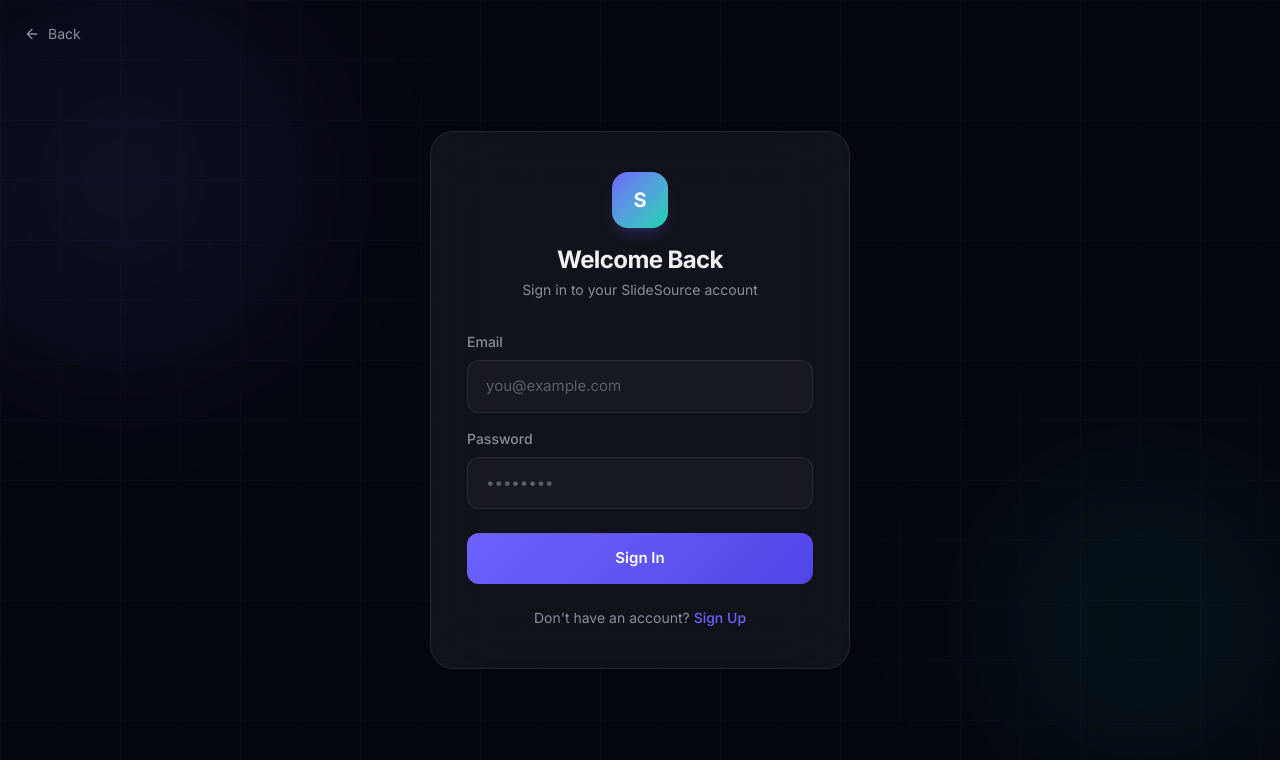
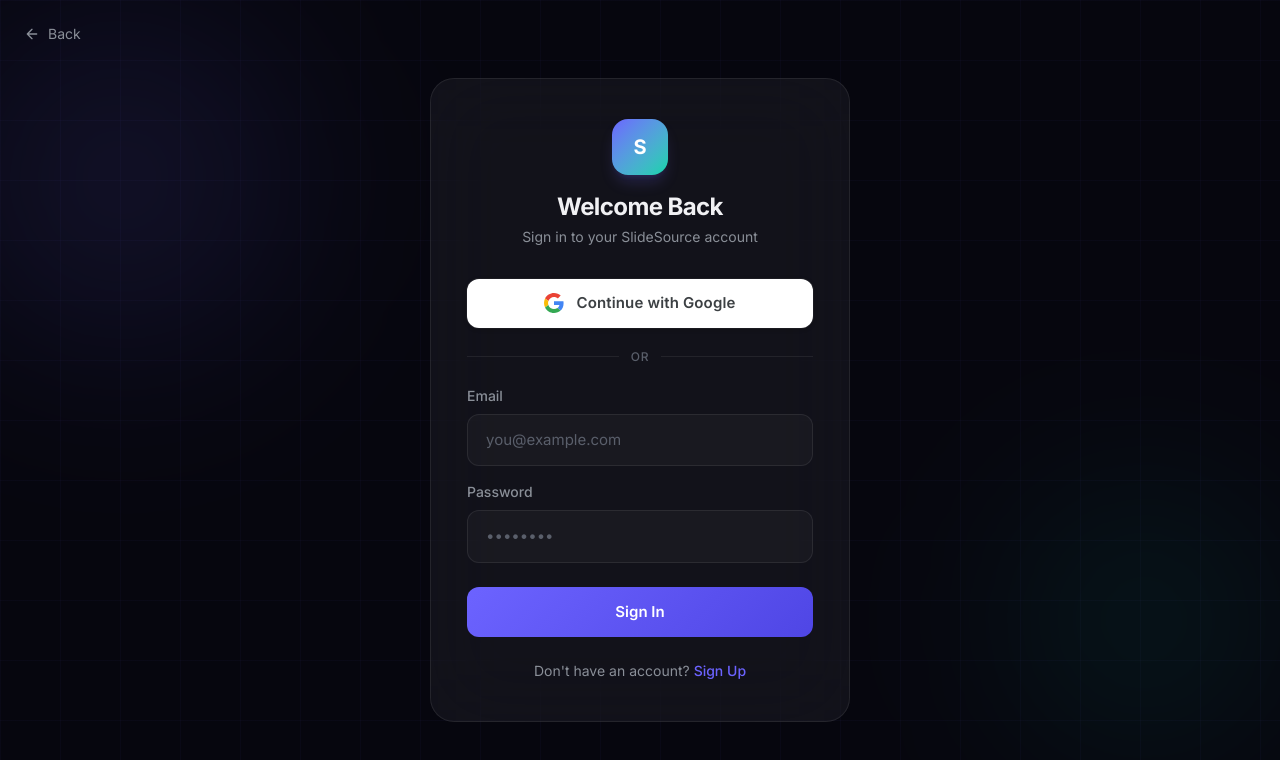
Before and after one commit to subhadipray99/slidesourceweb, a Next.js app: page /login in a window 1280 px wide. Shown: the top 760 px of the page. Built offline with nearby package versions, Linux system fonts and the light colour scheme; no server answers.

Commit message:
feat: Google Sign-In with popup, safe Firestore doc creation

```diff
--- a/src/app/login/page.module.css
+++ b/src/app/login/page.module.css
@@ -42,3 +42,61 @@
     transform: rotate(360deg);
   }
 }
+
+/* ─── Google Button ─── */
+.googleBtn {
+  display: flex;
+  align-items: center;
+  justify-content: center;
+  gap: 12px;
+  width: 100%;
+  padding: 13px 20px;
+  background: #ffffff;
+  color: #3c4043;
+  font-size: 15px;
+  font-weight: 600;
+  border: none;
+  border-radius: 12px;
+  cursor: pointer;
+  transition: background 0.2s, box-shadow 0.2s, transform 0.15s;
+  box-shadow: 0 1px 4px rgba(0, 0, 0, 0.3), 0 0 0 1px rgba(255, 255, 255, 0.06);
+  margin-bottom: 4px;
+  letter-spacing: 0.01em;
+}
+
+.googleBtn:hover:not(:disabled) {
+  background: #f8f8f8;
+  box-shadow: 0 4px 16px rgba(0, 0, 0, 0.35), 0 0 0 1px rgba(255, 255, 255, 0.1);
+  transform: translateY(-1px);
+}
+
+.googleBtn:active:not(:disabled) {
+  transform: translateY(0);
+}
+
+.googleBtn:disabled {
+  opacity: 0.65;
+  cursor: not-allowed;
+}
+
+/* ─── Divider ─── */
+.divider {
+  display: flex;
+  align-items: center;
+  gap: 12px;
+  margin: 20px 0;
+}
+
+.dividerLine {
+  flex: 1;
+  height: 1px;
+  background: rgba(255, 255, 255, 0.07);
+}
+
+.dividerText {
+  font-size: 12px;
+  font-weight: 500;
+  color: #5A5F6B;
+  text-transform: uppercase;
+  letter-spacing: 0.06em;
+}
--- a/src/app/login/page.tsx
+++ b/src/app/login/page.tsx
@@ -12,7 +12,8 @@
   const [password, setPassword] = useState("");
   const [error, setError] = useState("");
   const [isSubmitting, setIsSubmitting] = useState(false);
-  const { user, loading, login, signup } = useAuth();
+  const [isGoogleLoading, setIsGoogleLoading] = useState(false);
+  const { user, loading, login, signup, loginWithGoogle } = useAuth();
   const router = useRouter();
 
   useEffect(() => {
@@ -57,6 +58,22 @@
       }
     } finally {
       setIsSubmitting(false);
+    }
+  };
+
+  const handleGoogle = async () => {
+    setError("");
+    setIsGoogleLoading(true);
+    try {
+      await loginWithGoogle();
+      router.push("/dashboard");
+    } catch (err: unknown) {
+      const firebaseError = err as { code?: string; message?: string };
+      if (firebaseError.code !== "auth/popup-closed-by-user") {
+        setError(firebaseError.message || "Google sign-in failed. Please try again.");
+      }
+    } finally {
+      setIsGoogleLoading(false);
     }
   };
 
@@ -116,7 +133,35 @@
           </div>
         )}
 
-        {/* Form */}
+        {/* Google Sign-In */}
+        <button
+          onClick={handleGoogle}
+          disabled={isGoogleLoading || isSubmitting}
+          className={styles.googleBtn}
+          id="google-signin-btn"
+        >
+          {isGoogleLoading ? (
+            <div className={styles.spinnerSmall} style={{ borderTopColor: "#4285F4" }} />
+          ) : (
+            <svg width="20" height="20" viewBox="0 0 48 48" xmlns="http://www.w3.org/2000/svg">
+              <path fill="#EA4335" d="M24 9.5c3.54 0 6.71 1.22 9.21 3.6l6.85-6.85C35.9 2.38 30.47 0 24 0 14.62 0 6.51 5.38 2.56 13.22l7.98 6.19C12.43 13.72 17.74 9.5 24 9.5z"/>
+              <path fill="#4285F4" d="M46.98 24.55c0-1.57-.15-3.09-.38-4.55H24v9.02h12.94c-.58 2.96-2.26 5.48-4.78 7.18l7.73 6c4.51-4.18 7.09-10.36 7.09-17.65z"/>
+              <path fill="#FBBC05" d="M10.53 28.59c-.48-1.45-.76-2.99-.76-4.59s.27-3.14.76-4.59l-7.98-6.19C.92 16.46 0 20.12 0 24c0 3.88.92 7.54 2.56 10.78l7.97-6.19z"/>
+              <path fill="#34A853" d="M24 48c6.48 0 11.93-2.13 15.89-5.81l-7.73-6c-2.15 1.45-4.92 2.3-8.16 2.3-6.26 0-11.57-4.22-13.47-9.91l-7.98 6.19C6.51 42.62 14.62 48 24 48z"/>
+              <path fill="none" d="M0 0h48v48H0z"/>
+            </svg>
+          )}
+          <span>Continue with Google</span>
+        </button>
+
+        {/* Divider */}
+        <div className={styles.divider}>
+          <span className={styles.dividerLine} />
+          <span className={styles.dividerText}>or</span>
+          <span className={styles.dividerLine} />
+        </div>
+
+        {/* Email/Password Form */}
         <form onSubmit={handleSubmit} className="flex flex-col gap-4">
           <div>
             <label htmlFor="email" className="block text-sm font-medium text-[#8A8F98] mb-2">
@@ -153,7 +198,7 @@
 
           <button
             type="submit"
-            disabled={isSubmitting}
+            disabled={isSubmitting || isGoogleLoading}
             className={`btn-primary !w-full !mt-2 !py-3.5 !rounded-xl ${isSubmitting ? "opacity-60 pointer-events-none" : ""}`}
           >
             {isSubmitting ? (
--- a/src/context/AuthContext.tsx
+++ b/src/context/AuthContext.tsx
@@ -5,6 +5,8 @@
   onAuthStateChanged,
   signInWithEmailAndPassword,
   createUserWithEmailAndPassword,
+  signInWithPopup,
+  GoogleAuthProvider,
   signOut,
   type User,
 } from "firebase/auth";
@@ -18,6 +20,7 @@
   loading: boolean;
   login: (email: string, password: string) => Promise<void>;
   signup: (email: string, password: string) => Promise<void>;
+  loginWithGoogle: () => Promise<void>;
   logout: () => Promise<void>;
   refreshProStatus: () => Promise<void>;
 }
@@ -39,7 +42,7 @@
         setIsPro(data?.isPro === true);
         setTrialStartedAt(data?.trialStartedAt ?? null);
       } else {
-        // Create user document if it doesn't exist
+        // New user — create document with exact structure the Android app expects
         const now = Date.now();
         await setDoc(doc(db, "users", uid), {
           isPro: false,
@@ -61,6 +64,7 @@
       return;
     }
 
+    // Firebase handles session persistence automatically; just listen for changes
     const unsubscribe = onAuthStateChanged(auth, async (firebaseUser) => {
       setUser(firebaseUser);
       if (firebaseUser) {
@@ -84,13 +88,38 @@
     if (!auth || !db) throw new Error("Firebase not initialized");
     const credential = await createUserWithEmailAndPassword(auth, email, password);
     const now = Date.now();
+    // Use exact field names the Android app reads
     await setDoc(doc(db, "users", credential.user.uid), {
+      email: credential.user.email,
       isPro: false,
-      email: email,
-      createdAt: new Date().toISOString(),
       trialStartedAt: now,
     });
     setTrialStartedAt(now);
+  };
+
+  const loginWithGoogle = async () => {
+    if (!auth || !db) throw new Error("Firebase not initialized");
+    const provider = new GoogleAuthProvider();
+    const credential = await signInWithPopup(auth, provider);
+    const firebaseUser = credential.user;
+
+    // Only create doc if this user doesn't already have one
+    // This prevents overwriting isPro: true for existing users
+    const userRef = doc(db, "users", firebaseUser.uid);
+    const existing = await getDoc(userRef);
+    if (!existing.exists()) {
+      const now = Date.now();
+      await setDoc(userRef, {
+        email: firebaseUser.email,
+        isPro: false,
+        trialStartedAt: now,
+      });
+      setTrialStartedAt(now);
+    } else {
+      const data = existing.data();
+      setIsPro(data?.isPro === true);
+      setTrialStartedAt(data?.trialStartedAt ?? null);
+    }
   };
 
   const logout = async () => {
@@ -108,7 +137,7 @@
 
   return (
     <AuthContext.Provider
-      value={{ user, isPro, trialStartedAt, loading, login, signup, logout, refreshProStatus }}
+      value={{ user, isPro, trialStartedAt, loading, login, signup, loginWithGoogle, logout, refreshProStatus }}
     >
       {children}
     </AuthContext.Provider>
```
